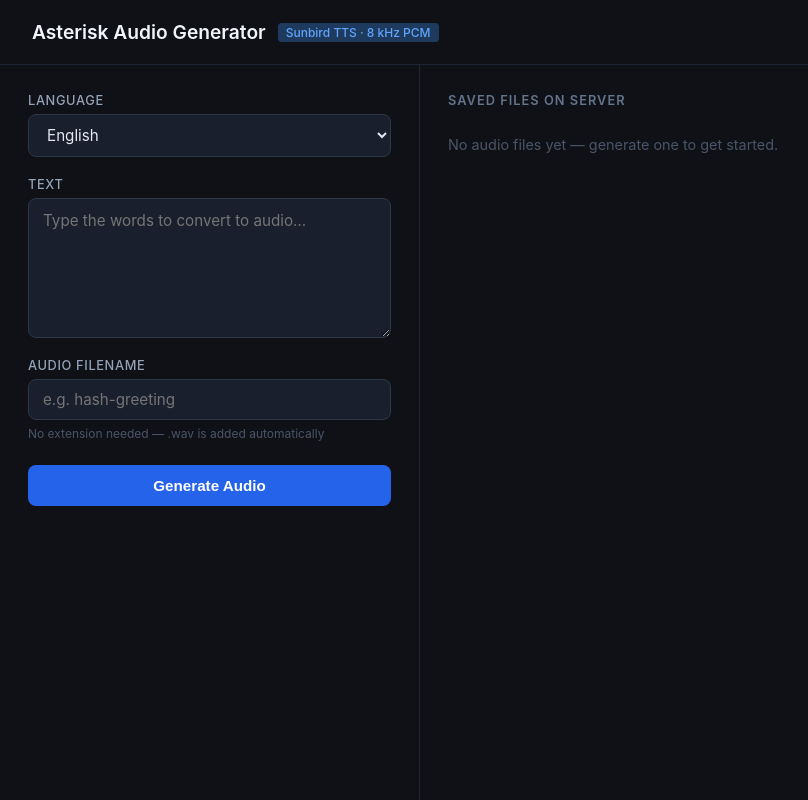
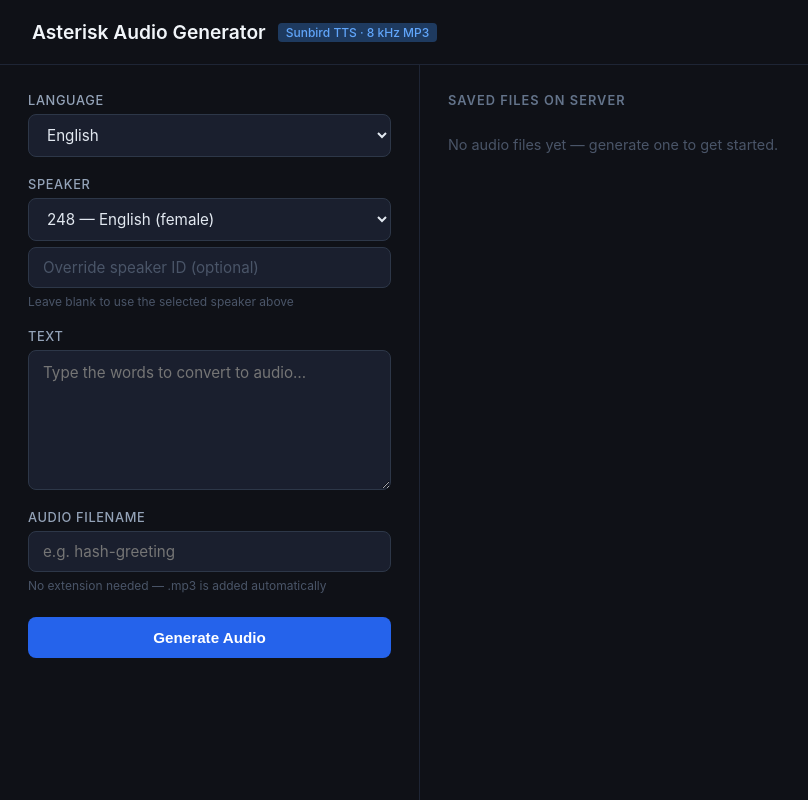
Before and after one commit to Vinald/Asterisk-Audio-Transcription, a FastAPI app: page / in a window 1280 px wide. Shown: the whole page, without its empty margins (0-808 px from the left). Run offline with FastAPI, Linux system fonts and the light colour scheme.

Commit message:
integrating the different components

```diff
--- a/app.py
+++ b/app.py
@@ -1,8 +1,11 @@
+import asyncio
+import logging
 import os
-import subprocess
 import tempfile
+from contextlib import asynccontextmanager
+from pathlib import Path
 
-import requests
+import httpx
 from dotenv import load_dotenv
 from fastapi import FastAPI, Form, HTTPException, Request
 from fastapi.responses import HTMLResponse, JSONResponse
@@ -11,63 +14,157 @@
 
 load_dotenv()
 
+log = logging.getLogger(__name__)
+logging.basicConfig(level=logging.INFO, format="%(asctime)s %(levelname)-8s %(name)s — %(message)s")
+
 AUTH_TOKEN = os.getenv("AUTH_TOKEN", "")
 TTS_URL = "https://api.sunbird.ai/tasks/modal/tts"
+SPEAKERS_URL = "https://api.sunbird.ai/tasks/voice/speakers"
 MEDIA_DIR = os.path.join(os.path.dirname(__file__), "media")
+FILENAME_MAX_LEN = 100
 
-SPEAKERS = {
-    "English": 248,
-    "Luganda": 248,
-    "Acholi": 241,
-    "Ateso": 242,
-    "Runyankore": 243,
-    "Lugbara": 245,
-    "Swahili": 246,
+LANG_NAMES = {
+    "eng": "English",
+    "lug": "Luganda",
+    "ach": "Acholi",
+    "teo": "Ateso",
+    "nyn": "Runyankore",
+    "lgg": "Lugbara",
+    "swa": "Swahili",
 }
+
+FALLBACK_SPEAKERS = {
+    "English":    [{"id": 248, "name": "248 — English (female)"}],
+    "Luganda":    [{"id": 248, "name": "248 — Luganda (female)"}],
+    "Acholi":     [{"id": 241, "name": "241 — Acholi (female)"}],
+    "Ateso":      [{"id": 242, "name": "242 — Ateso (female)"}],
+    "Runyankore": [{"id": 243, "name": "243 — Runyankore (female)"}],
+    "Lugbara":    [{"id": 245, "name": "245 — Lugbara (female)"}],
+    "Swahili":    [{"id": 246, "name": "246 — Swahili (male)"}],
+}
+
+# Content-Type → sox format name
+_CT_TO_SOX = {
+    "audio/mpeg": "mp3", "audio/mp3": "mp3", "audio/x-mpeg": "mp3",
+    "audio/ogg": "ogg", "application/ogg": "ogg",
+    "audio/flac": "flac",
+}
+
+_speakers_cache: dict = {}
+
+
+def _sox_format(content_type: str) -> tuple[str, str]:
+    """Return (sox -t flag, temp file suffix) from a Content-Type header value."""
+    ct = content_type.lower().split(";")[0].strip()
+    fmt = _CT_TO_SOX.get(ct, "wav")
+    return fmt, f".{fmt}"
+
+
+async def fetch_speakers(client: httpx.AsyncClient) -> dict:
+    try:
+        resp = await client.get(
+            SPEAKERS_URL,
+            headers={"Authorization": f"Bearer {AUTH_TOKEN}", "accept": "application/json"},
+            timeout=15,
+        )
+        resp.raise_for_status()
+        data = resp.json()
+
+        speaker_list = data if isinstance(data, list) else data.get("speakers", data.get("data", []))
+
+        grouped: dict = {}
+        for s in speaker_list:
+            raw_lang = (s.get("language") or s.get("lang") or "unknown").strip().lower()
+            lang = LANG_NAMES.get(raw_lang, raw_lang.title())
+            sid = s.get("id") if s.get("id") is not None else s.get("speaker_id")
+            display = s.get("display_name") or s.get("name") or str(sid)
+            gender = (s.get("gender") or "").strip()
+            label = f"{sid} — {display}" + (f" ({gender})" if gender else "")
+            grouped.setdefault(lang, []).append({"id": sid, "name": label})
+
+        if grouped:
+            return grouped
+        log.warning("fetch_speakers: Sunbird returned an empty speaker list — using fallback")
+        return FALLBACK_SPEAKERS
+    except Exception as exc:
+        log.warning("fetch_speakers failed (%s: %s) — using fallback", type(exc).__name__, exc)
+        return FALLBACK_SPEAKERS
+
 
 os.makedirs(MEDIA_DIR, exist_ok=True)
 
-app = FastAPI(title="Asterisk Audio Generator", docs_url=None, redoc_url=None)
+
+@asynccontextmanager
+async def lifespan(app):
+    global _speakers_cache
+    if not AUTH_TOKEN:
+        log.warning("AUTH_TOKEN is not set — TTS calls will fail. Set it in .env and restart.")
+
+    # Single shared client for the lifetime of the process (fix #7: avoids per-request TLS churn)
+    async with httpx.AsyncClient(http2=False) as client:
+        app.state.http = client
+        _speakers_cache = await fetch_speakers(client)
+        log.info("Speakers loaded: %s", list(_speakers_cache.keys()))
+        yield
+
+
+app = FastAPI(title="Asterisk Audio Generator", docs_url=None, redoc_url=None, lifespan=lifespan)
 app.mount("/media", StaticFiles(directory=MEDIA_DIR), name="media")
 templates = Jinja2Templates(directory=os.path.join(os.path.dirname(__file__), "templates"))
 
 
+@app.get("/health")
+async def health():
+    return {"ok": True}
+
+
+@app.get("/speakers")
+async def speakers():
+    return JSONResponse(_speakers_cache)
+
+
 @app.get("/", response_class=HTMLResponse)
 async def index(request: Request):
-    files = sorted(f for f in os.listdir(MEDIA_DIR) if f.endswith(".wav"))
-    return templates.TemplateResponse(
-        "index.html",
-        {"request": request, "languages": list(SPEAKERS.keys()), "files": files},
-    )
+    # fix #8: offload blocking listdir to thread pool
+    all_files = await asyncio.to_thread(os.listdir, MEDIA_DIR)
+    files = sorted(f for f in all_files if f.endswith(".mp3"))
+    return templates.TemplateResponse("index.html", {"request": request, "files": files})
 
 
 @app.post("/generate")
 async def generate(
+    request: Request,
     text: str = Form(...),
     filename: str = Form(...),
     language: str = Form(...),
+    speaker_id: int = Form(...),
 ):
     if not AUTH_TOKEN:
         raise HTTPException(status_code=500, detail="AUTH_TOKEN not set in .env")
 
-    if language not in SPEAKERS:
+    if language not in _speakers_cache:
         raise HTTPException(status_code=400, detail=f"Unknown language: {language}")
 
-    speaker_id = SPEAKERS[language]
+    if speaker_id < 1:
+        raise HTTPException(status_code=400, detail="Speaker ID must be a positive number")
 
-    # Sanitise filename
+    # Sanitise filename: strip .mp3 if already present, clean chars, cap, re-add .mp3
+    # (fix #12: truncation happens before suffix is added so the cap is exact)
     safe_name = filename.strip().replace(" ", "-")
     safe_name = "".join(c for c in safe_name if c.isalnum() or c in "-_")
+    if safe_name.endswith("mp3"):
+        safe_name = safe_name[:-3].rstrip(".")
+    safe_name = safe_name[:FILENAME_MAX_LEN]
     if not safe_name:
         raise HTTPException(status_code=400, detail="Invalid filename")
-    if not safe_name.endswith(".wav"):
-        safe_name += ".wav"
+    safe_name += ".mp3"
 
     out_path = os.path.join(MEDIA_DIR, safe_name)
+    client: httpx.AsyncClient = request.app.state.http
 
     # Call Sunbird TTS
     try:
-        resp = requests.post(
+        resp = await client.post(
             TTS_URL,
             headers={
                 "accept": "application/json",
@@ -80,30 +177,45 @@
         if resp.status_code == 401:
             raise HTTPException(status_code=502, detail="Sunbird AUTH_TOKEN rejected (401)")
         resp.raise_for_status()
-        audio_url = resp.json()["audio_url"]
+
+        # fix #4: explicit missing-key check instead of KeyError → opaque 502
+        payload = resp.json()
+        audio_url = payload.get("audio_url")
+        if not audio_url:
+            raise HTTPException(
+                status_code=502,
+                detail=f"Sunbird response missing audio_url (keys: {list(payload.keys())})",
+            )
+
+        dl = await client.get(audio_url, timeout=30)
+        dl.raise_for_status()
+        audio_bytes = dl.content
+        # fix #5: detect actual audio format so sox doesn't misparse the bytes
+        sox_fmt, tmp_suffix = _sox_format(dl.headers.get("content-type", ""))
+
     except HTTPException:
         raise
     except Exception as exc:
         raise HTTPException(status_code=502, detail=f"TTS request failed: {exc}")
 
-    # Download raw audio to a temp file
+    # Convert to 8 kHz mono MP3 via sox
     tmp_path = None
     try:
-        with tempfile.NamedTemporaryFile(suffix=".wav", delete=False) as tmp:
-            tmp_path = tmp.name
+        # fix #9 (in app.py context): mkstemp atomically creates the file, no TOCTOU race
+        fd, tmp_path = tempfile.mkstemp(suffix=tmp_suffix)
+        os.close(fd)
+        with open(tmp_path, "wb") as f:
+            f.write(audio_bytes)
 
-        dl = requests.get(audio_url, timeout=30)
-        dl.raise_for_status()
-        with open(tmp_path, "wb") as f:
-            f.write(dl.content)
-
-        # Convert to Asterisk format: 8 kHz, mono, 16-bit signed PCM
-        result = subprocess.run(
-            ["sox", tmp_path, "-r", "8000", "-c", "1", "-b", "16", "-e", "signed-integer", out_path],
-            capture_output=True,
+        # fix #2: asyncio subprocess — does not block the event loop
+        proc = await asyncio.create_subprocess_exec(
+            "sox", "-t", sox_fmt, tmp_path, "-r", "8000", "-c", "1", out_path,
+            stdout=asyncio.subprocess.PIPE,
+            stderr=asyncio.subprocess.PIPE,
         )
-        if result.returncode != 0:
-            raise HTTPException(status_code=500, detail=f"sox conversion failed: {result.stderr.decode()}")
+        _, stderr = await proc.communicate()
+        if proc.returncode != 0:
+            raise HTTPException(status_code=500, detail=f"sox conversion failed: {stderr.decode()}")
 
     except HTTPException:
         raise
@@ -118,19 +230,21 @@
 
 @app.get("/files")
 async def list_files():
-    files = sorted(f for f in os.listdir(MEDIA_DIR) if f.endswith(".wav"))
+    all_files = await asyncio.to_thread(os.listdir, MEDIA_DIR)
+    files = sorted(f for f in all_files if f.endswith(".mp3"))
     return {"files": files}
 
 
 @app.delete("/files/{filename}")
 async def delete_file(filename: str):
-    # Prevent path traversal
-    if "/" in filename or "\\" in filename or ".." in filename:
+    # fix #3: resolve the full path and assert it stays inside MEDIA_DIR
+    media_root = Path(MEDIA_DIR).resolve()
+    target = (media_root / filename).resolve()
+    if not target.is_relative_to(media_root):
         raise HTTPException(status_code=400, detail="Invalid filename")
-    path = os.path.join(MEDIA_DIR, filename)
-    if not os.path.exists(path):
+    if not target.exists():
         raise HTTPException(status_code=404, detail="File not found")
-    os.remove(path)
+    target.unlink()
     return {"deleted": filename}
 
 
--- a/requirements.txt
+++ b/requirements.txt
@@ -4,16 +4,14 @@
 MarkupSafe==3.0.3
 starlette>=0.47.0,<0.48.0
 python-multipart==0.0.26
-requests==2.33.0
+httpx>=0.28.0,<0.29.0
 python-dotenv==1.2.2
 anyio==3.7.1
 sniffio==1.3.1
 h11==0.16.0
 click==8.4.1
 certifi==2026.1.4
-charset-normalizer==3.4.4
 idna==3.11
-urllib3==2.6.3
 annotated-types==0.7.0
 pydantic==2.13.4
 pydantic_core==2.46.4
--- a/templates/index.html
+++ b/templates/index.html
@@ -67,7 +67,7 @@
       letter-spacing: 0.05em;
     }
 
-    textarea, input[type="text"], select {
+    textarea, input[type="text"], input[type="number"], select {
       background: #1a1f2e;
       border: 1px solid #2d3748;
       border-radius: 8px;
@@ -77,9 +77,10 @@
       outline: none;
       transition: border-color 0.15s;
       font-family: inherit;
+      width: 100%;
     }
 
-    textarea:focus, input[type="text"]:focus, select:focus {
+    textarea:focus, input[type="text"]:focus, input[type="number"]:focus, select:focus {
       border-color: #3b82f6;
     }
 
@@ -95,6 +96,8 @@
       font-size: 0.75rem;
       color: #4a5568;
     }
+
+    input[type="number"]::placeholder { color: #4a5568; }
 
     .btn-generate {
       background: #2563eb;
@@ -261,7 +264,7 @@
 
 <header>
   <h1>Asterisk Audio Generator</h1>
-  <span>Sunbird TTS · 8 kHz PCM</span>
+  <span>Sunbird TTS · 8 kHz MP3</span>
 </header>
 
 <div class="layout">
@@ -271,11 +274,16 @@
 
     <div class="field">
       <label>Language</label>
-      <select id="language">
-        {% for lang in languages %}
-        <option value="{{ lang }}">{{ lang }}</option>
-        {% endfor %}
+      <select id="language" onchange="updateSpeakers()" disabled>
+        <option>Loading…</option>
       </select>
+    </div>
+
+    <div class="field">
+      <label>Speaker</label>
+      <select id="speaker"></select>
+      <input type="number" id="speaker-override" min="1" placeholder="Override speaker ID (optional)" />
+      <span class="hint">Leave blank to use the selected speaker above</span>
     </div>
 
     <div class="field">
@@ -286,7 +294,7 @@
     <div class="field">
       <label>Audio filename</label>
       <input type="text" id="filename" placeholder="e.g. hash-greeting" />
-      <span class="hint">No extension needed — .wav is added automatically</span>
+      <span class="hint">No extension needed — .mp3 is added automatically</span>
     </div>
 
     <div class="error-bar" id="error-bar"></div>
@@ -326,15 +334,55 @@
 </div>
 
 <script>
+  let SPEAKERS = {};
+
+  async function loadSpeakers() {
+    const langSel = document.getElementById("language");
+    const spkSel = document.getElementById("speaker");
+    try {
+      const resp = await fetch("/speakers");
+      SPEAKERS = await resp.json();
+      langSel.innerHTML = "";
+      Object.keys(SPEAKERS).forEach(lang => {
+        const opt = document.createElement("option");
+        opt.value = lang;
+        opt.textContent = lang;
+        langSel.appendChild(opt);
+      });
+      langSel.disabled = false;
+      updateSpeakers();
+    } catch {
+      langSel.innerHTML = "<option>Failed to load — check AUTH_TOKEN</option>";
+      spkSel.innerHTML = "";
+    }
+  }
+
+  function updateSpeakers() {
+    const lang = document.getElementById("language").value;
+    const sel = document.getElementById("speaker");
+    sel.innerHTML = "";
+    (SPEAKERS[lang] || []).forEach(s => {
+      const opt = document.createElement("option");
+      opt.value = s.id;
+      opt.textContent = s.name;
+      sel.appendChild(opt);
+    });
+  }
+
+  document.addEventListener("DOMContentLoaded", loadSpeakers);
+
   async function generate() {
     const text = document.getElementById("text").value.trim();
     const filename = document.getElementById("filename").value.trim();
     const language = document.getElementById("language").value;
+    const overrideVal = document.getElementById("speaker-override").value.trim();
+    const speaker_id = overrideVal ? parseInt(overrideVal, 10) : parseInt(document.getElementById("speaker").value, 10);
 
     clearMessages();
 
     if (!text) return showError("Text cannot be empty.");
     if (!filename) return showError("Filename cannot be empty.");
+    if (isNaN(speaker_id) || speaker_id < 1) return showError("Speaker ID must be a positive number.");
 
     setLoading(true);
 
@@ -343,6 +391,7 @@
       form.append("text", text);
       form.append("filename", filename);
       form.append("language", language);
+      form.append("speaker_id", speaker_id);
 
       const resp = await fetch("/generate", { method: "POST", body: form });
       const data = await resp.json();
@@ -389,17 +438,38 @@
     }
 
     const list = document.getElementById("file-list");
+
     const item = document.createElement("div");
     item.className = "file-item new-file";
     item.id = `file-${filename}`;
-    item.innerHTML = `
-      <div class="file-icon">🔊</div>
-      <span class="file-name">${filename}</span>
-      <div class="file-actions">
-        <a class="btn-download" href="/media/${filename}" download="${filename}">↓ Download</a>
-        <button class="btn-delete" onclick="deleteFile('${filename}')">✕ Delete</button>
-      </div>
-    `;
+
+    const icon = document.createElement("div");
+    icon.className = "file-icon";
+    icon.textContent = "🔊";
+
+    const nameSpan = document.createElement("span");
+    nameSpan.className = "file-name";
+    nameSpan.textContent = filename;
+
+    const actions = document.createElement("div");
+    actions.className = "file-actions";
+
+    const dlLink = document.createElement("a");
+    dlLink.className = "btn-download";
+    dlLink.href = `/media/${encodeURIComponent(filename)}`;
+    dlLink.download = filename;
+    dlLink.textContent = "↓ Download";
+
+    const delBtn = document.createElement("button");
+    delBtn.className = "btn-delete";
+    delBtn.textContent = "✕ Delete";
+    delBtn.addEventListener("click", () => deleteFile(filename));
+
+    actions.appendChild(dlLink);
+    actions.appendChild(delBtn);
+    item.appendChild(icon);
+    item.appendChild(nameSpan);
+    item.appendChild(actions);
     list.prepend(item);
     setTimeout(() => item.classList.remove("new-file"), 2000);
   }
```
Also changed, not shown: install.py (+30 -2 lines), 2 other files.
